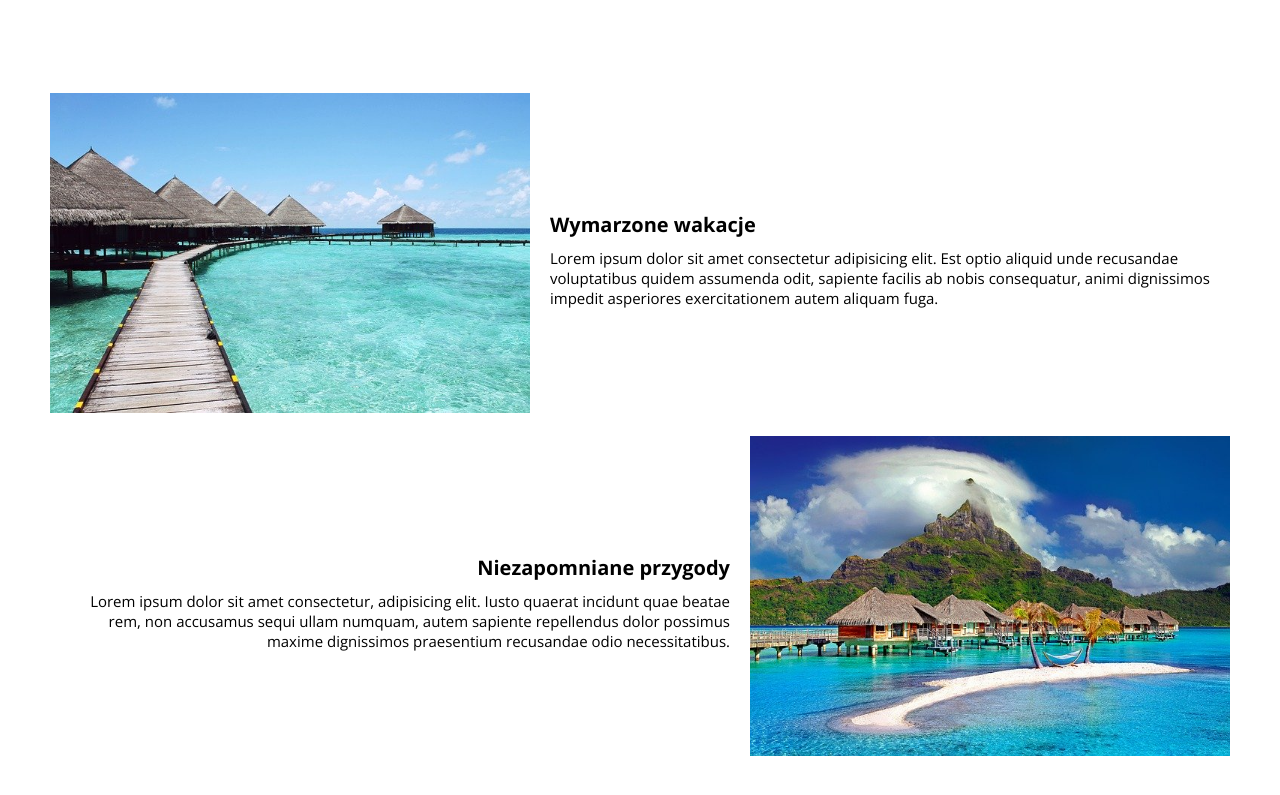
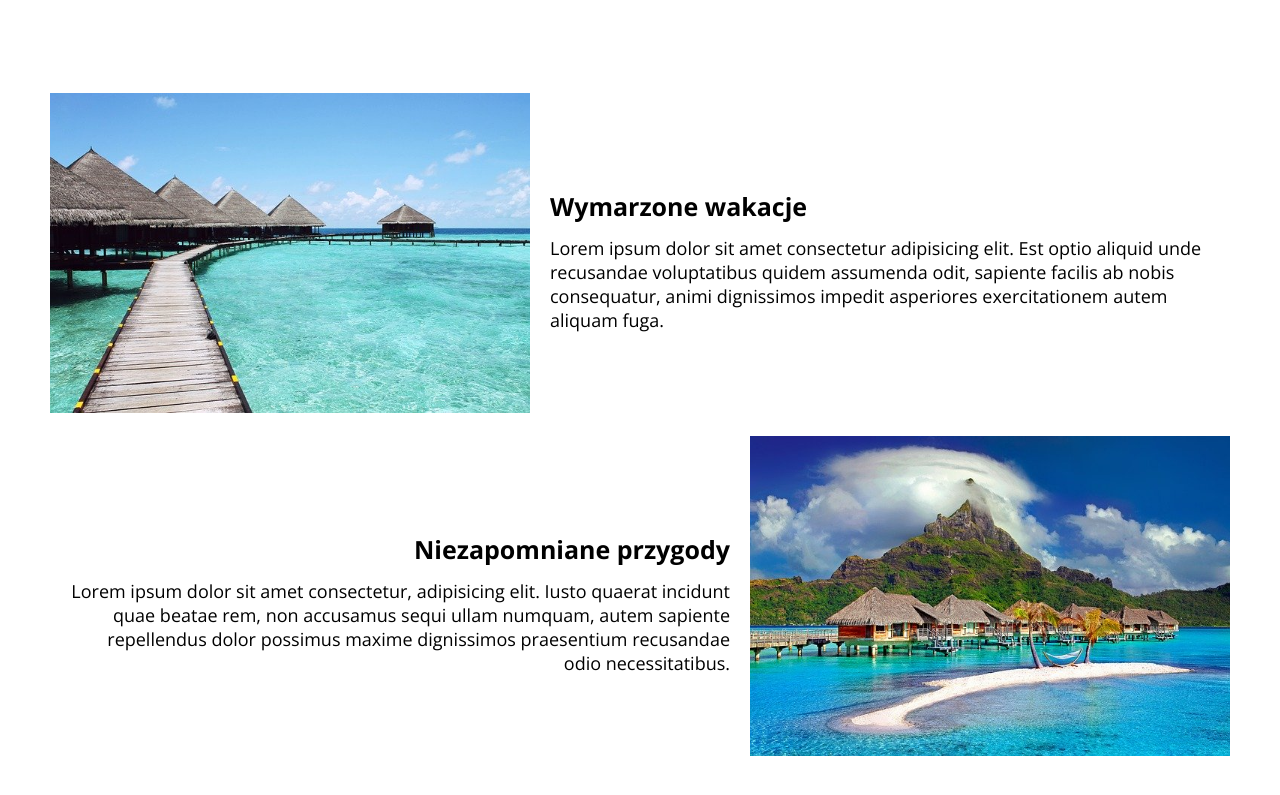
Before and after one commit to mstobiecki/tropical-paradise, a plain HTML site: page index.html in a window 1280 px wide. Shown: the part 768-1563 px from the top of the page. Drawn offline with nearby package versions, Linux system fonts and the light colour scheme.

Commit message:
complete dreams section on 992px

```diff
--- a/sass/modules/_dreams.scss
+++ b/sass/modules/_dreams.scss
@@ -55,3 +55,16 @@
 		}
 	}
 }
+
+@media (min-width: 992px) {
+	.dreams {
+		&__box {
+			&-title {
+				font-size: 2.5rem;
+			}
+			&-text {
+				font-size: 1.8rem;
+			}
+		}
+	}
+}
```
Also changed, not shown: css/style.css, 1 other file.
